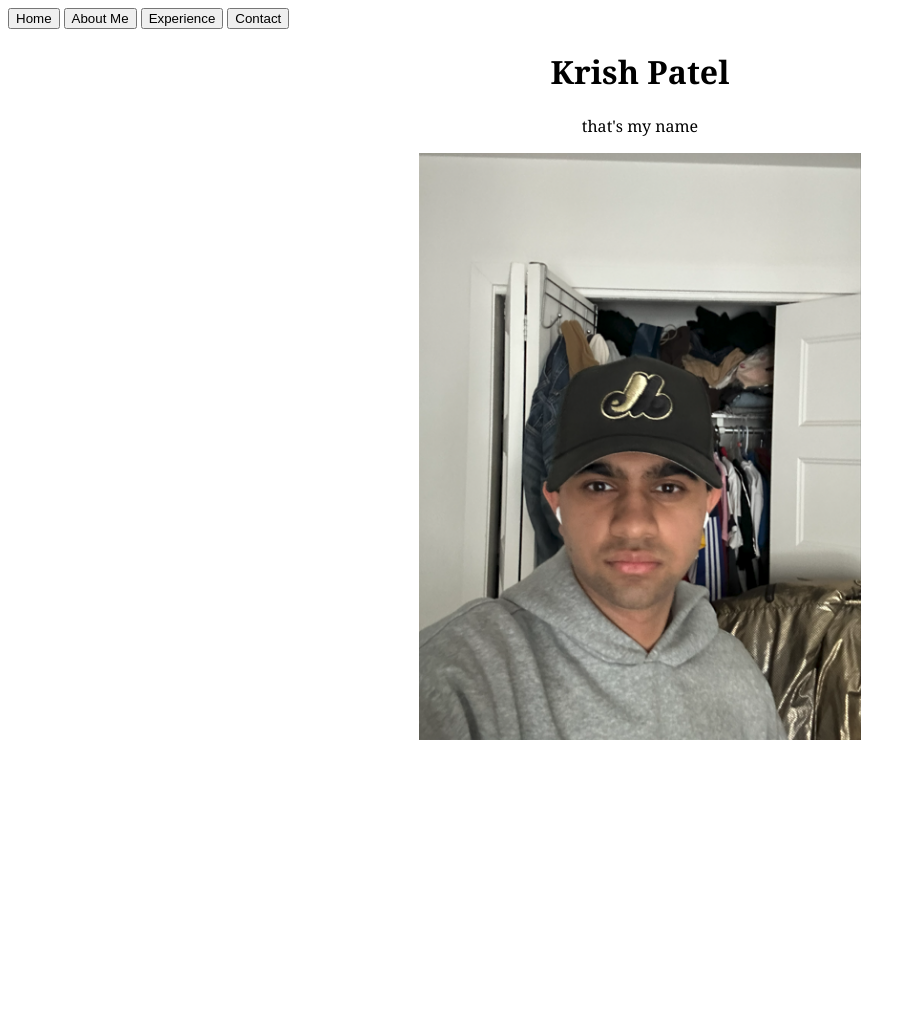
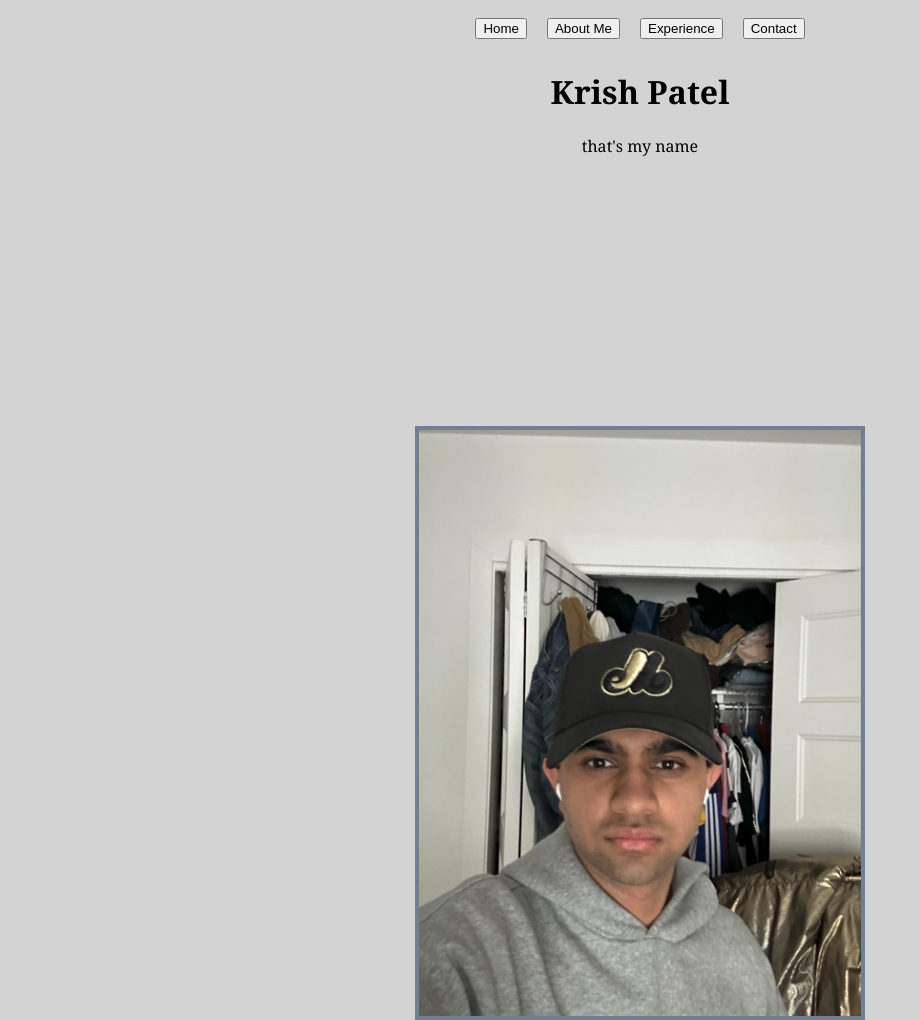
Before and after one commit to cyberzk999/cyberzk999, a plain HTML site: page index.html in a window 1280 px wide. Shown: the whole page, without its empty margins (0-920 px from the left). Before the commit the page ends 800 px from the top, so only its background shows below. Drawn offline with Linux system fonts and the light colour scheme.

Commit message:
chnages made

```diff
--- a/index.html
+++ b/index.html
@@ -9,7 +9,7 @@
     <title>Document</title>
   </head>
   <body>
-    <nav>
+    <nav class="nav">
       <button>Home</button>
       <button>About Me</button>
       <button>Experience</button>
--- a/styles/index.css
+++ b/styles/index.css
@@ -3,6 +3,8 @@
   display: flex;
   align-items: center;
   justify-content: center;
+  margin-top: 20%;
+  border: 4px solid slategrey;
 } /*! centering my image so it dosnt look wonky, although should work with top and bottom so it looks good on any device */
 
 .container {
@@ -25,6 +27,13 @@
 .nav {
   display: flex;
   align-items: center;
-  display: grid;
+  justify-content: center;
+
+  gap: 20px;
+  padding: 10px;
   /* ! not working to center need to fix */
 }
+
+body {
+  background-color: lightgray;
+}
```
